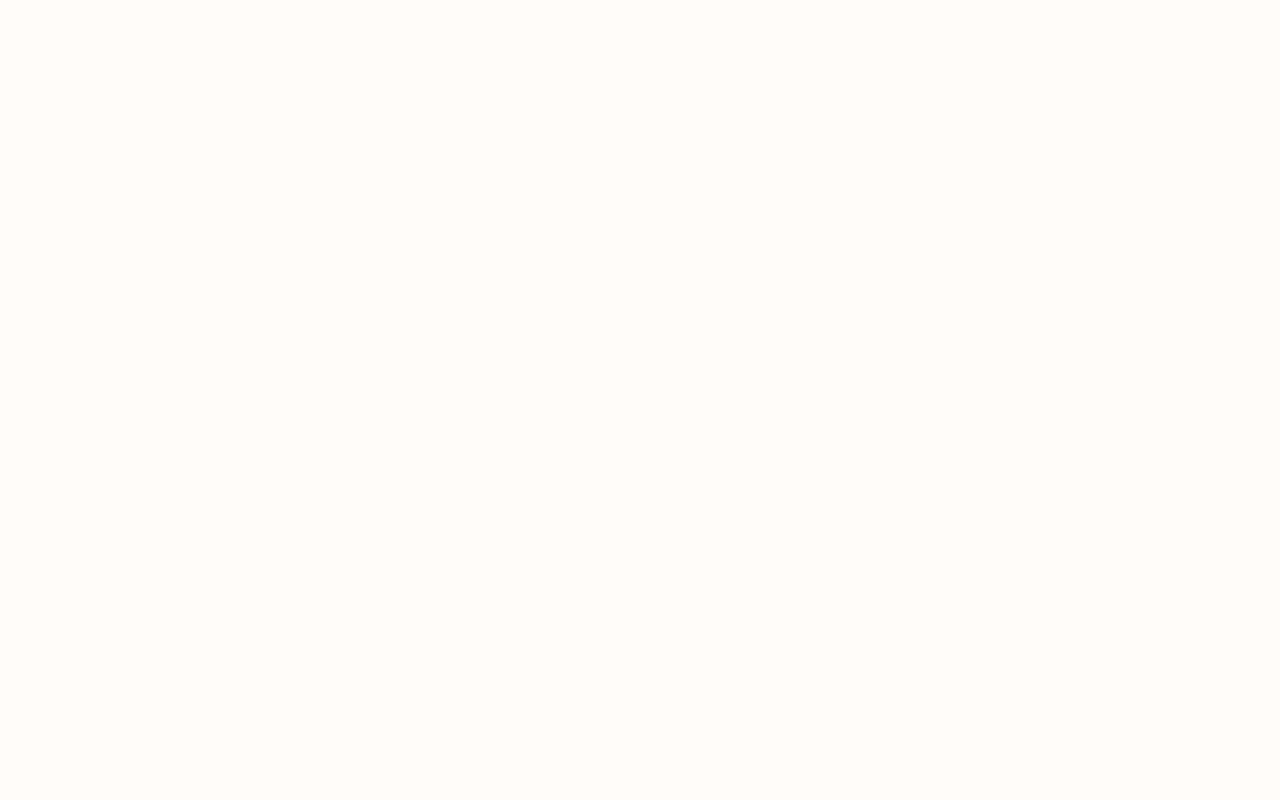
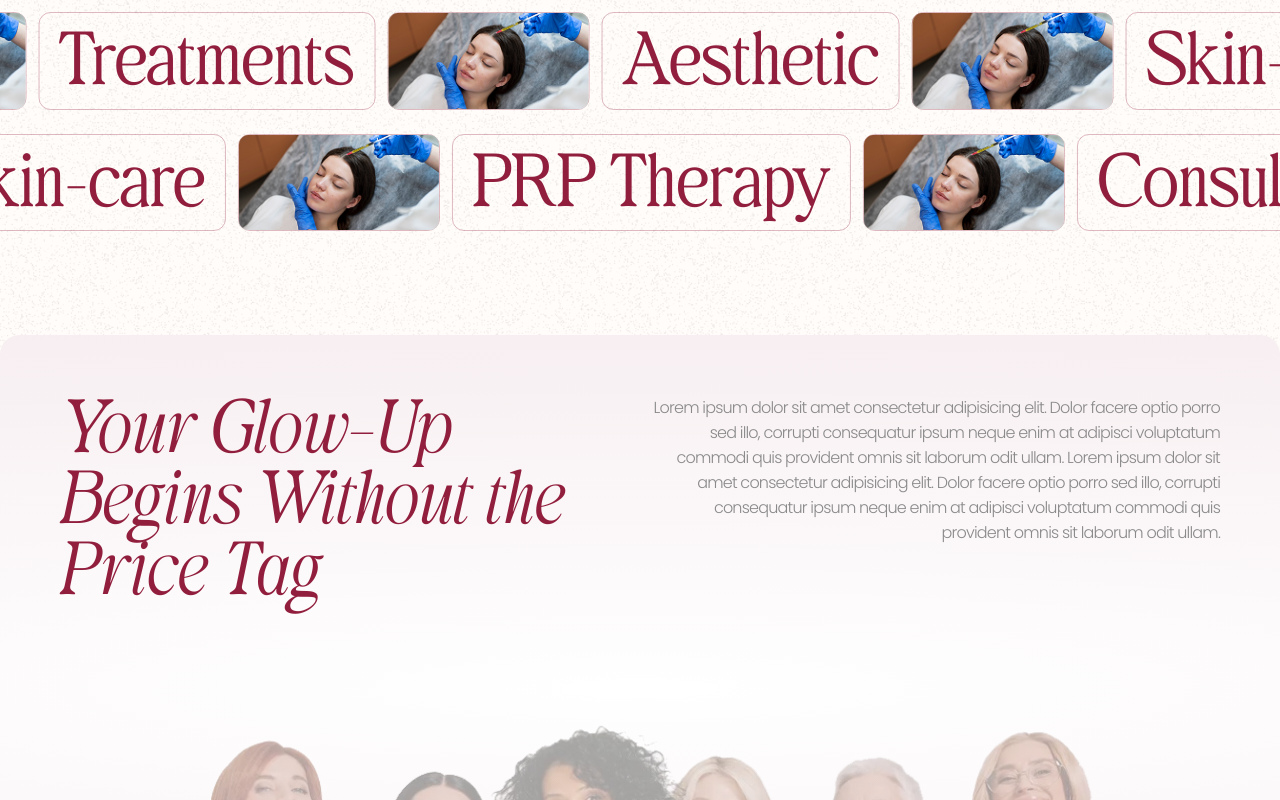
Before and after one commit to abdulrehmankz1/bioflex-aesthetics, a Next.js app: page / in a window 1280 px wide. Shown: the part 4960-5760 px from the top of the page. Before the commit the page ends 4892 px from the top, so only its background shows below. Built offline with nearby package versions, Linux system fonts and the light colour scheme.

Commit message:
Added TreatmentsSlider component and Banner component to the application, updated OurBlog component and page layout accordingly.

```diff
--- /dev/null
+++ b/app/components/Banner.tsx
@@ -0,0 +1,35 @@
+import React from "react";
+
+const Banner = () => {
+  return (
+    <section>
+      <div className="container mx-auto mb-7">
+        <div className="banner_box p-[60px] pb-8">
+          <div className="grid grid-cols-2 gap-4">
+            <div>
+              <h2 className="text_primary italic">
+                Your Glow-Up Begins Without the Price Tag
+              </h2>
+            </div>
+            <div>
+              <p className="text-end">
+                Lorem ipsum dolor sit amet consectetur adipisicing elit. Dolor
+                facere optio porro sed illo, corrupti consequatur ipsum neque
+                enim at adipisci voluptatum commodi quis provident omnis sit
+                laborum odit ullam. Lorem ipsum dolor sit amet consectetur
+                adipisicing elit. Dolor facere optio porro sed illo, corrupti
+                consequatur ipsum neque enim at adipisci voluptatum commodi quis
+                provident omnis sit laborum odit ullam.
+              </p>
+            </div>
+          </div>
+          <div className="flex items-end justify-center mt-[350px]">
+            <button className="btn_primary py-3 px-6 text-lg">Book Now</button>
+          </div>
+        </div>
+      </div>
+    </section>
+  );
+};
+
+export default Banner;
--- a/app/components/OurBlog.tsx
+++ b/app/components/OurBlog.tsx
@@ -2,6 +2,7 @@ import Image from "next/image";
 import React from "react";
 import StatCard from "./StatCard";
 import BlogSlider from "./BlogSlider";
+import TreatmentsSlider from "./TreatmentsSlider";
 
 const OurBlog = () => {
   const slides = [
@@ -101,6 +102,10 @@ const OurBlog = () => {
         </div>
         <BlogSlider slides={slides} />
       </div>
+      <div className="my-20">
+        <TreatmentsSlider direction="right" speed={50} />
+        <TreatmentsSlider direction="left" speed={50} />
+      </div>
     </section>
   );
 };
--- /dev/null
+++ b/app/components/TreatmentsSlider.tsx
@@ -0,0 +1,67 @@
+import Image from "next/image";
+import React from "react";
+
+interface TreatmentsSliderProps {
+  direction?: "left" | "right"; // default: left
+  speed?: number; // seconds for one loop
+}
+
+const TreatmentsSlider: React.FC<TreatmentsSliderProps> = ({
+  direction = "left",
+  speed = 25,
+}) => {
+  const items = [
+    { type: "text", value: "Aesthetic" },
+    { type: "image", value: "/assets/images/slider-1.png" },
+    { type: "text", value: "Skin-care" },
+    { type: "image", value: "/assets/images/slider-1.png" },
+    { type: "text", value: "PRP Therapy" },
+    { type: "image", value: "/assets/images/slider-1.png" },
+    { type: "text", value: "Consultation" },
+    { type: "image", value: "/assets/images/slider-1.png" },
+    { type: "text", value: "Treatments" },
+    { type: "image", value: "/assets/images/slider-1.png" },
+    { type: "text", value: "Therapy" },
+    { type: "image", value: "/assets/images/slider-1.png" },
+    { type: "text", value: "Skin-care" },
+    { type: "image", value: "/assets/images/slider-1.png" },
+    { type: "text", value: "Treatments" },
+    { type: "image", value: "/assets/images/slider-1.png" },
+  ];
+
+  const loopItems = [...items, ...items];
+
+  return (
+    <section className="overflow-hidden w-full">
+      <div className="marquee mb-6">
+        <div
+          className={`marquee-track ${direction === "right" ? "reverse" : ""}`}
+          style={{ animationDuration: `${speed}s` }}
+        >
+          {loopItems.map((item, index) => (
+            <div
+              key={index}
+              className={`flex-shrink-0 flex items-center justify-center border border-[#911E3D4D] rounded-xl w-fit h-fit text_primary me-3 ${
+                item.type === "text" ? "px-5 py-3" : ""
+              }`}
+            >
+              {item.type === "text" ? (
+                <h2 className="mb-0 whitespace-nowrap">{item.value}</h2>
+              ) : (
+                <Image
+                  src={item.value}
+                  alt={`Slider item ${index}`}
+                  draggable="false"
+                  width={200}
+                  height={100}
+                />
+              )}
+            </div>
+          ))}
+        </div>
+      </div>
+    </section>
+  );
+};
+
+export default TreatmentsSlider;
--- a/app/page.tsx
+++ b/app/page.tsx
@@ -1,3 +1,4 @@
+import Banner from "./components/Banner";
 import HeroSection from "./components/HeroSection";
 import Navbar from "./components/Navbar";
 import OurBlog from "./components/OurBlog";
@@ -12,6 +13,7 @@ export default function Home() {
       <Services />
       <OurProducts />
       <OurBlog />
+      <Banner />
     </>
   );
 }
--- a/app/styles/main.scss
+++ b/app/styles/main.scss
@@ -400,3 +400,52 @@ input {
   background: rgba(255, 255, 255, 0.2);
   backdrop-filter: blur(5px);
 }
+@keyframes marquee-slide-left {
+  0% {
+    transform: translateX(0);
+  }
+  100% {
+    transform: translateX(-50%);
+  }
+}
+
+@keyframes marquee-slide-right {
+  0% {
+    transform: translateX(-50%);
+  }
+  100% {
+    transform: translateX(0);
+  }
+}
+
+.marquee {
+  overflow: hidden;
+  position: relative;
+  width: 100%;
+}
+
+.marquee-track {
+  display: flex;
+  width: max-content;
+  animation: marquee-slide-left linear infinite;
+}
+
+.marquee-track.reverse {
+  animation: marquee-slide-right linear infinite;
+}
+
+.marquee:hover .marquee-track {
+  animation-play-state: paused;
+}
+.banner_box {
+  border-radius: 20px;
+  background: radial-gradient(
+      309.78% 70.71% at 50% 50%,
+      rgba(145, 30, 61, 0) 0%,
+      rgba(145, 30, 61, 0.1) 100%
+    ),
+    linear-gradient(0deg, rgba(255, 255, 255, 0.4), rgba(255, 255, 255, 0.4)),
+    url("/assets/images/footer-image.webp") no-repeat center bottom, #fff;
+  background-position: center bottom;
+  background-size: contain;
+}
```
Also changed, not shown: public/assets/images/footer-image.webp (added), public/assets/images/slider-1.png (added).
